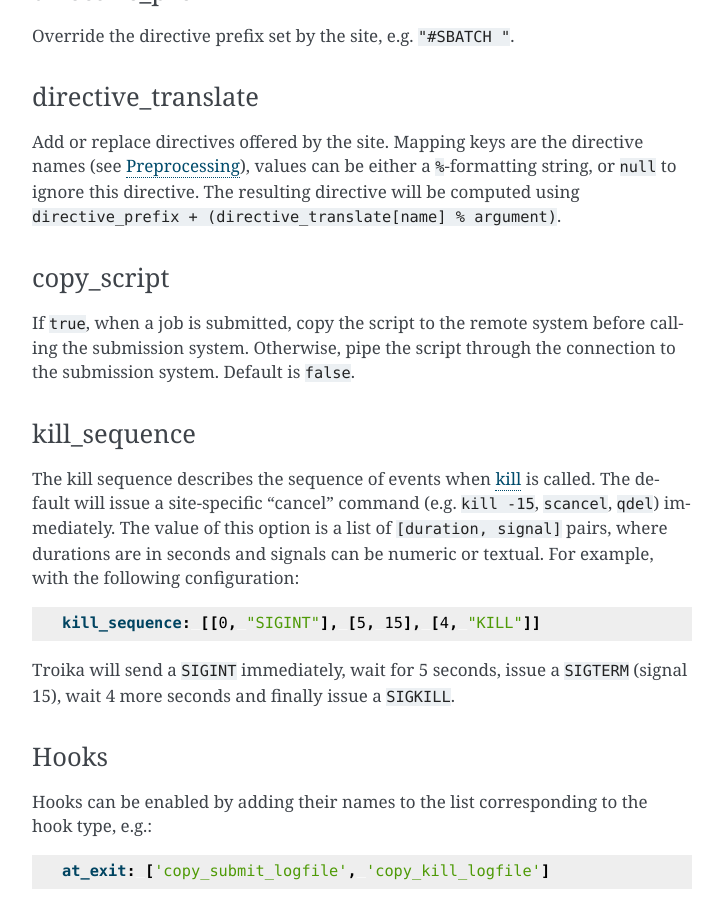
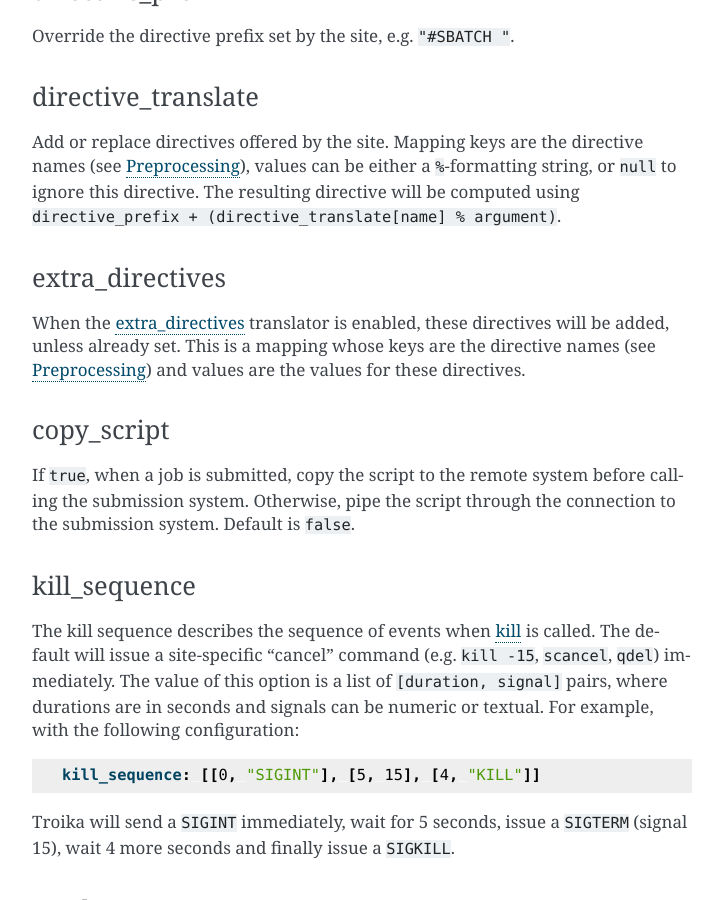
Before and after one commit to ecmwf/troika, a Sphinx documentation site: the page built from docs/reference/config.rst, in a window 1280 px wide and 900 px high, scrolled down 1617 px. Shown: the whole window, without its empty margins (388-1111 px from the left). Built offline with Sphinx 7.4.7, drawn with Linux system fonts in a browser that asks for light colours.

Commit message:
Document the extra_directives translator and config

```diff
--- a/docs/reference/config.rst
+++ b/docs/reference/config.rst
@@ -105,6 +105,17 @@
 ``%``-formatting string, or ``null`` to ignore this directive. The resulting
 directive will be computed using ``directive_prefix + (directive_translate[name]
 % argument)``.
+
+
+.. _config_extra_directives:
+
+extra_directives
+~~~~~~~~~~~~~~~~
+
+When the :ref:`translator_extra_directives` translator is enabled, these
+directives will be added, unless already set. This is a mapping whose keys are
+the directive names (see :doc:`/reference/preprocessing`) and values are the
+values for these directives.
 
 
 .. _config_copy_script:
```
Also changed, not shown: docs/reference/preprocessing.rst (+8 -0 lines).
